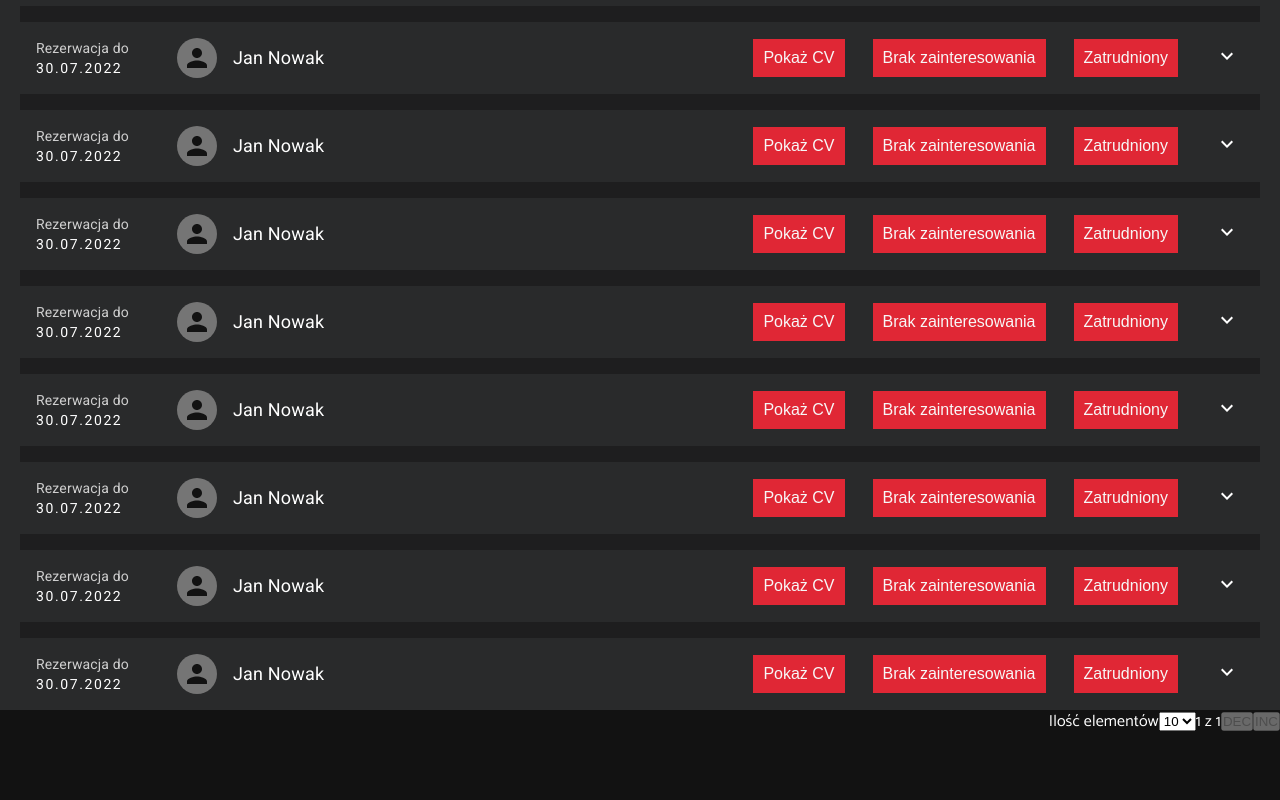
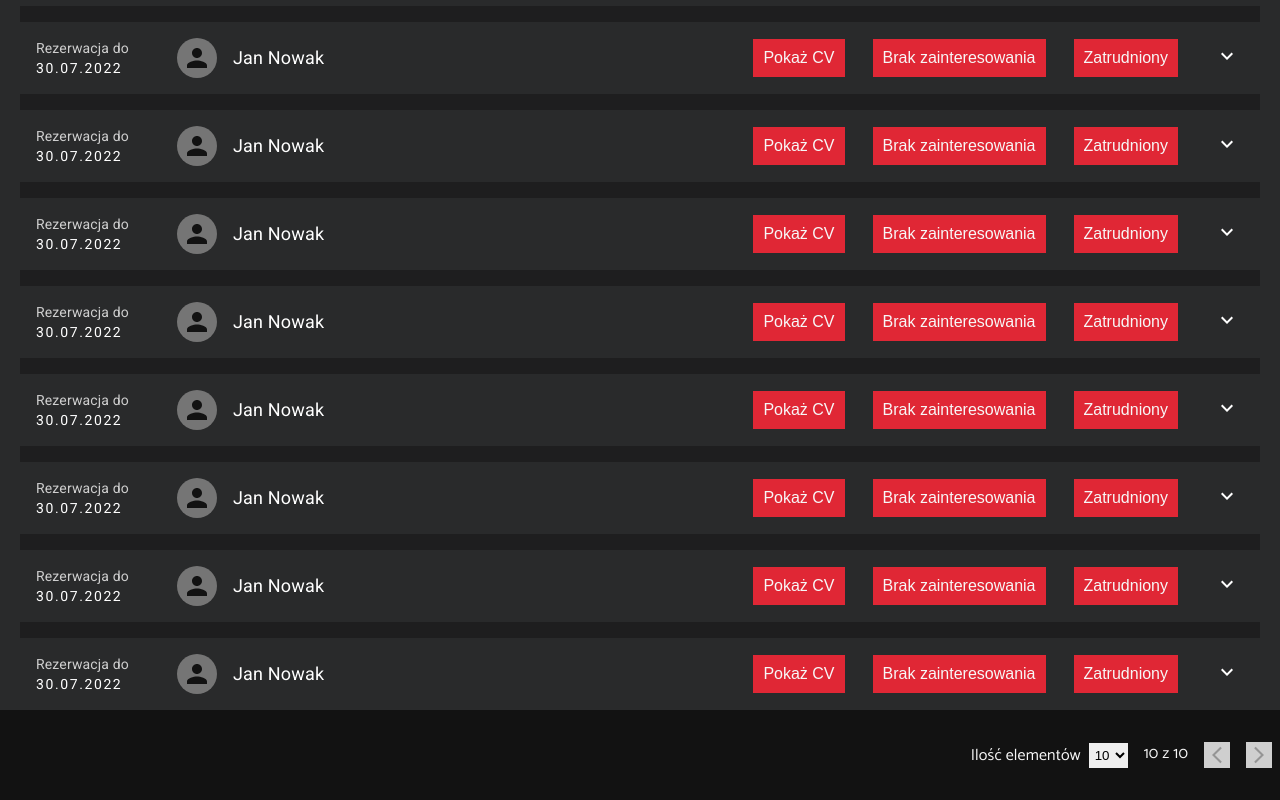
Before and after one commit to NorbertAll/headHunterApp, a React (Create React App) app in the folder frontend/: page /students in a window 1280 px wide. Shown: the part 441-1241 px from the top of the page. Before the commit the page ends 1201 px from the top, so only its background shows below. Built offline with nearby package versions, Linux system fonts and the light colour scheme.

Commit message:
working on Pagination styles

```diff
--- a/frontend/src/components/StudentsList/Pagination.tsx
+++ b/frontend/src/components/StudentsList/Pagination.tsx
@@ -1,4 +1,6 @@
 import React from "react"
+import ArrowBackIosNewIcon from '@mui/icons-material/ArrowBackIosNew';
+import ArrowForwardIosIcon from '@mui/icons-material/ArrowForwardIos';
 
 import { PaginationContainer } from "./styles"
 import { DIRECTION } from "./types"
@@ -7,11 +9,13 @@ interface IProps {
   entries: number
   page: number
   pages: number
+  tabLength: number
   handleEntriesChange: (e: React.ChangeEvent<HTMLSelectElement>) => void
   handlePageChange: (direction: DIRECTION) => void
 }
 
-const Pagination = ({ entries, page, pages = 1, handleEntriesChange, handlePageChange }: IProps) => {
+const Pagination = ({ entries, page, pages = 1, handleEntriesChange, handlePageChange, tabLength = 0 }: IProps) => {
+  const elementsVisible = page * entries <= tabLength ? page * entries : tabLength
   return (
     <PaginationContainer>
       <div className="select-entries">
@@ -27,10 +31,14 @@ const Pagination = ({ entries, page, pages = 1, handleEntriesChange, handlePageC
         </label>
       </div>
       <div className="select-pages">
-        <span>{page} z {pages}</span>
-        <div>
-          <button type="button" onClick={() => handlePageChange(DIRECTION.dec)} disabled={page <= 1}>DEC</button>
-          <button type="button" onClick={() => handlePageChange(DIRECTION.inc)} disabled={page >= pages}>INC</button>
+        <span className="pages-number">{elementsVisible} z {tabLength}</span>
+        <div className="pages-buttons">
+          <button type="button" className="change-page-button" onClick={() => handlePageChange(DIRECTION.dec)} disabled={page <= 1}>
+            <ArrowBackIosNewIcon className="icon" fontSize="small" />
+          </button>
+          <button type="button" className="change-page-button" onClick={() => handlePageChange(DIRECTION.inc)} disabled={page >= pages}>
+            <ArrowForwardIosIcon className="icon" fontSize="small" />
+          </button>
         </div>
       </div>
     </PaginationContainer>
--- a/frontend/src/components/StudentsList/StudentsList.tsx
+++ b/frontend/src/components/StudentsList/StudentsList.tsx
@@ -82,6 +82,7 @@ const StudentsList = () => {
 
             <Table>
               <TableBody>
+                {/* TODO slice nr of entries based on current page */}
                 {students?.length > 0 && students.map((item, index) => (
                   <Row key={item.id_student} student={item} index={index} tabLength={students?.length} activeTab={activeTab}/>
                 ))}
@@ -90,7 +91,8 @@ const StudentsList = () => {
 
           </ListContainer>
         </ContentContainer>
-        <Pagination entries={entries} page={page} handleEntriesChange={handleEntriesChange} handlePageChange={handlePageChange} pages={pages}/>
+        <Pagination entries={entries} page={page} handleEntriesChange={handleEntriesChange} handlePageChange={handlePageChange} pages={pages}
+        tabLength={students?.length}/>
       </Container>
   );
 };
--- a/frontend/src/components/StudentsList/styles.ts
+++ b/frontend/src/components/StudentsList/styles.ts
@@ -109,10 +109,43 @@ export const ActionButton = styled.button<{color?: 'primary' | 'secondary'}>`
 `
 
 export const PaginationContainer = styled.div`
+  margin: 2rem 0;
   display: flex;
   justify-content: flex-end;
-
+  align-items: center;
+  label {
+    color: #F7F7F7;
+  }
+  select {
+    padding: 4px 2px;
+    border: none;
+    margin: 0 .5rem;
+  }
+  .pages-number {
+    color: #F7F7F7;
+    margin: 0 .5rem;
+  }
   .select-pages {
     display: flex;
   }
+  .pages-buttons {
+    display: flex;
+    align-items: center;
+  }
+  .change-page-button {
+    cursor: pointer;
+    height: 1.625rem;
+    width: 1.625rem;
+    border: none;
+    background: #CFCFCF;
+    margin: 0 .5rem;
+    position: relative;
+  }
+
+  .icon {
+    position: absolute;
+    top: 50%;
+    left: 50%;
+    transform: translate(-50%, -50%);
+  }
 `
```
